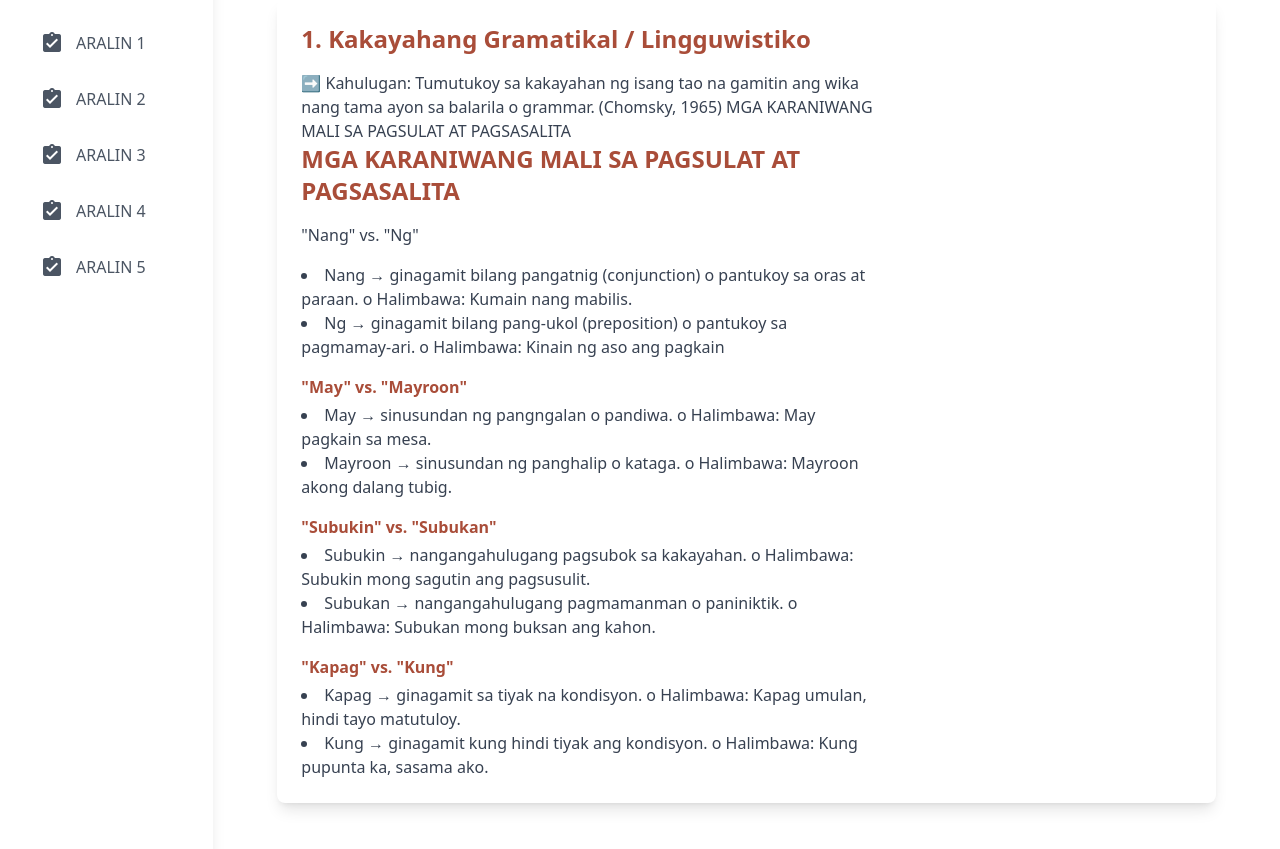
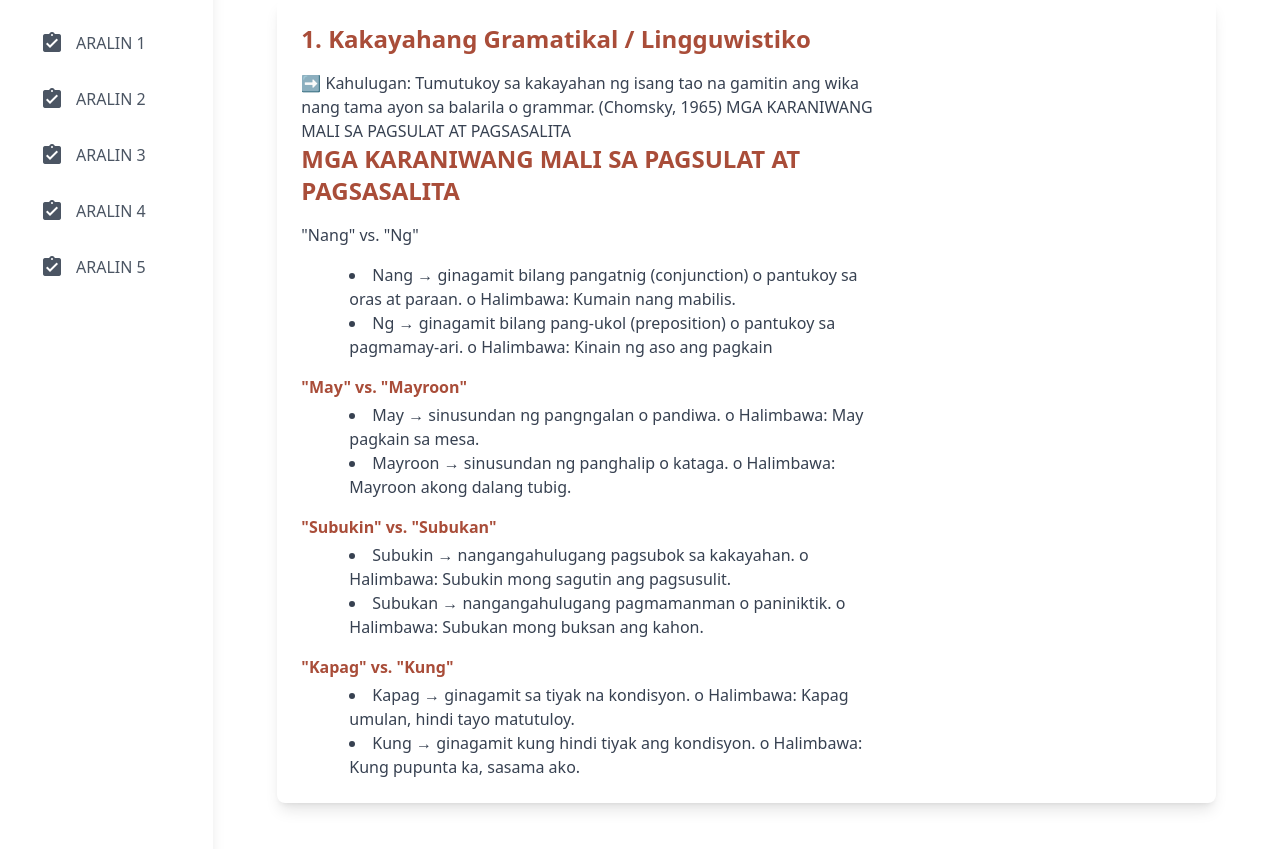
Before and after one commit to anderson895/EduTechLearning, a Flask app: page /lesson5 in a window 1280 px wide. Shown: the part 193-1042 px from the top of the page. Run offline with Flask 3, Linux system fonts and the light colour scheme; some libraries are stand-ins or nearby versions.

Commit message:
increase indention

```diff
--- a/templates/lesson5.html
+++ b/templates/lesson5.html
@@ -25,38 +25,38 @@ bg-[#EDE9DE]
                 "Nang" vs. "Ng"
             </p>
             <ul class="list-disc list-inside mt-4 text-gray-700">
-                <li >Nang → ginagamit bilang pangatnig (conjunction) o pantukoy sa oras at
+                <li class="ml-12">Nang → ginagamit bilang pangatnig (conjunction) o pantukoy sa oras at
                     paraan.
                     o Halimbawa: Kumain nang mabilis.
                     </li>
-                <li >Ng → ginagamit bilang pang-ukol (preposition) o pantukoy sa pagmamay-ari.
+                <li class="ml-12">Ng → ginagamit bilang pang-ukol (preposition) o pantukoy sa pagmamay-ari.
                     o Halimbawa: Kinain ng aso ang pagkain
                     </li>
             </ul>
 
             <h4 class="mt-4 font-bold text-[#A94D39]"> "May" vs. "Mayroon"</h4>
             <ul class="list-disc list-inside mt-1 text-gray-700">
-                <li >May → sinusundan ng pangngalan o pandiwa.
+                <li class="ml-12">May → sinusundan ng pangngalan o pandiwa.
                     o Halimbawa: May pagkain sa mesa.</li>
-                <li >Mayroon → sinusundan ng panghalip o kataga.
+                <li class="ml-12">Mayroon → sinusundan ng panghalip o kataga.
                     o Halimbawa: Mayroon akong dalang tubig.</li>
             </ul>
 
 
             <h4 class="mt-4 font-bold text-[#A94D39]"> "Subukin" vs. "Subukan"</h4>
             <ul class="list-disc list-inside mt-1 text-gray-700">
-                <li >Subukin → nangangahulugang pagsubok sa kakayahan.
+                <li class="ml-12">Subukin → nangangahulugang pagsubok sa kakayahan.
                     o Halimbawa: Subukin mong sagutin ang pagsusulit.
                     </li>
-                <li >Subukan → nangangahulugang pagmamanman o paniniktik.
+                <li class="ml-12">Subukan → nangangahulugang pagmamanman o paniniktik.
                     o Halimbawa: Subukan mong buksan ang kahon.</li>
             </ul>
 
             <h4 class="mt-4 font-bold text-[#A94D39]"> "Kapag" vs. "Kung"</h4>
             <ul class="list-disc list-inside mt-1 text-gray-700">
-                <li >Kapag → ginagamit sa tiyak na kondisyon.
+                <li class="ml-12">Kapag → ginagamit sa tiyak na kondisyon.
                     o Halimbawa: Kapag umulan, hindi tayo matutuloy.</li>
-                <li >Kung → ginagamit kung hindi tiyak ang kondisyon.
+                <li class="ml-12">Kung → ginagamit kung hindi tiyak ang kondisyon.
                     o Halimbawa: Kung pupunta ka, sasama ako.</li>
             </ul>
         </div>
@@ -68,10 +68,10 @@ bg-[#EDE9DE]
             <h2 class="text-2xl font-bold text-[#A94D39]">TIPS PARA HINDI MALITO:</h2>
 
             <ul class="list-disc list-inside mt-4 text-gray-700">
-                <li>Basahin nang malakas ang pangungusap at tanungin ang sarili kung ano ang
+                <li class="ml-12">Basahin nang malakas ang pangungusap at tanungin ang sarili kung ano ang
                     ibig sabihin nito.
                     </li>
-                <li>Gamitin ang tamang anyo batay sa konteksto ng pangungusap.</li>
+                <li class="ml-12">Gamitin ang tamang anyo batay sa konteksto ng pangungusap.</li>
             </ul>
         </div>
     </section>
@@ -98,9 +98,9 @@ bg-[#EDE9DE]
 
             <h4 class="mt-4 font-bold text-[#A94D39]">  TIPS PARA MAHUSAY NA MAKIPAG-USAP SA IBA’T IBANG TAO: </h4>
             <ul class="list-disc list-inside mt-1 text-gray-700">
-                <li >Alamin kung pormal o impormal ang sitwasyon bago magsalita.</li>
-                <li >Iangkop ang pananalita sa edad, katungkulan, at ugnayan sa kausap.</li>
-                <li >Iwasan ang mga paksang maaaring maka-offend o hindi akma sa usapan.</li>
+                <li class="ml-12">Alamin kung pormal o impormal ang sitwasyon bago magsalita.</li>
+                <li class="ml-12">Iangkop ang pananalita sa edad, katungkulan, at ugnayan sa kausap.</li>
+                <li class="ml-12">Iwasan ang mga paksang maaaring maka-offend o hindi akma sa usapan.</li>
             </ul>
         </div>
     </section>
@@ -124,34 +124,34 @@ bg-[#EDE9DE]
 
             <h2 class="text-2xl font-bold text-[#A94D39]">Espasyo (Proxemics)</h2>
             <ul class="list-disc list-inside mt-4 text-gray-700">
-                <li> Halimbawa: Ang malapitang pakikipag-usap ay maaaring senyales ng pagiging
+                <li class="ml-12"> Halimbawa: Ang malapitang pakikipag-usap ay maaaring senyales ng pagiging
                     palakaibigan o pagiging bastos, depende sa kultura. </li>
             </ul>
 
             <h2 class="text-2xl font-bold text-[#A94D39]">Kilos ng Katawan (Kinesics)</h2>
             <ul class="list-disc list-inside mt-4 text-gray-700">
-                <li> Halimbawa: Ang pagtango ay nangangahulugan ng pagsang-ayon. </li>
+                <li class="ml-12"> Halimbawa: Ang pagtango ay nangangahulugan ng pagsang-ayon. </li>
             </ul>
 
             <h2 class="text-2xl font-bold text-[#A94D39]">Ekspresyon ng Mukha (Pictics)</h2>
             <ul class="list-disc list-inside mt-4 text-gray-700">
-                <li> Halimbawa: Ang nakasimangot na mukha ay maaaring senyales ng pagkainis. </li>
+                <li class="ml-12"> Halimbawa: Ang nakasimangot na mukha ay maaaring senyales ng pagkainis. </li>
             </ul>
 
             <h2 class="text-2xl font-bold text-[#A94D39]">Pandama (Haptics) </h2>
             <ul class="list-disc list-inside mt-4 text-gray-700">
-                <li> Halimbawa: Ang pagyakap ay maaaring nagpapahiwatig ng pagdamay o
+                <li class="ml-12"> Halimbawa: Ang pagyakap ay maaaring nagpapahiwatig ng pagdamay o
                     pagmamahal.</li>
             </ul>
 
             <h2 class="text-2xl font-bold text-[#A94D39]">Simbolo (Iconics) </h2>
             <ul class="list-disc list-inside mt-4 text-gray-700">
-                <li> Halimbawa: Ang pulang ilaw sa trapiko ay nangangahulugang "huminto".</li>
+                <li class="ml-12"> Halimbawa: Ang pulang ilaw sa trapiko ay nangangahulugang "huminto".</li>
             </ul>
 
             <h2 class="text-2xl font-bold text-[#A94D39]">Paralanguage</h2>
             <ul class="list-disc list-inside mt-4 text-gray-700">
-                <li> Halimbawa: Ang tono ng boses ay maaaring magpahiwatig ng galit, saya, o
+                <li class="ml-12"> Halimbawa: Ang tono ng boses ay maaaring magpahiwatig ng galit, saya, o
                     lungkot.</li>
             </ul>
         </div>
@@ -163,9 +163,9 @@ bg-[#EDE9DE]
             <h2 class="text-2xl font-bold text-[#A94D39]">TIPS PARA MAGAMIT ANG PRAGMATIKANG KAKAYAHAN:</h2>
 
             <ul class="list-disc list-inside mt-4 text-gray-700">
-                <li >Pansinin ang tono, kilos, at ekspresyon ng kausap upang maunawaan ang
+                <li class="ml-12">Pansinin ang tono, kilos, at ekspresyon ng kausap upang maunawaan ang
                     tunay na kahulugan ng sinasabi niya.</li>
-                <li >Gamitin ang tamang tono at kilos upang maiwasan ang maling interpretasyon
+                <li class="ml-12">Gamitin ang tamang tono at kilos upang maiwasan ang maling interpretasyon
                     ng mensahe.</li>
             </ul>
         </div>
@@ -178,10 +178,10 @@ bg-[#EDE9DE]
                 KOMUNIKATIBO</h2>
 
             <ul class="list-disc list-inside mt-4 text-gray-700">
-                <li class="list-none"> ✔ Unawain ang tamang gamit ng mga salita sa gramatika.</li>
-                <li class="list-none"> ✔ Sanayin ang sarili sa pormal at impormal na pakikipag-usap.</li>
-                <li class="list-none"> ✔ Bigyang-pansin ang kilos at tono ng kausap para sa mas epektibong komunikasyon.</li>
-                <li class="list-none"> ✔ Magbasa at makinig sa iba’t ibang anyo ng wika upang mapalawak ang kaalaman.</li>
+                <li class="list-none ml-12"> ✔ Unawain ang tamang gamit ng mga salita sa gramatika.</li>
+                <li class="list-none ml-12"> ✔ Sanayin ang sarili sa pormal at impormal na pakikipag-usap.</li>
+                <li class="list-none ml-12"> ✔ Bigyang-pansin ang kilos at tono ng kausap para sa mas epektibong komunikasyon.</li>
+                <li class="list-none ml-12"> ✔ Magbasa at makinig sa iba’t ibang anyo ng wika upang mapalawak ang kaalaman.</li>
              </ul>
         </div>
     </section>
```
Also changed, not shown: templates/lesson1.html (+21 -21 lines), templates/lesson4.html (+10 -10 lines).
